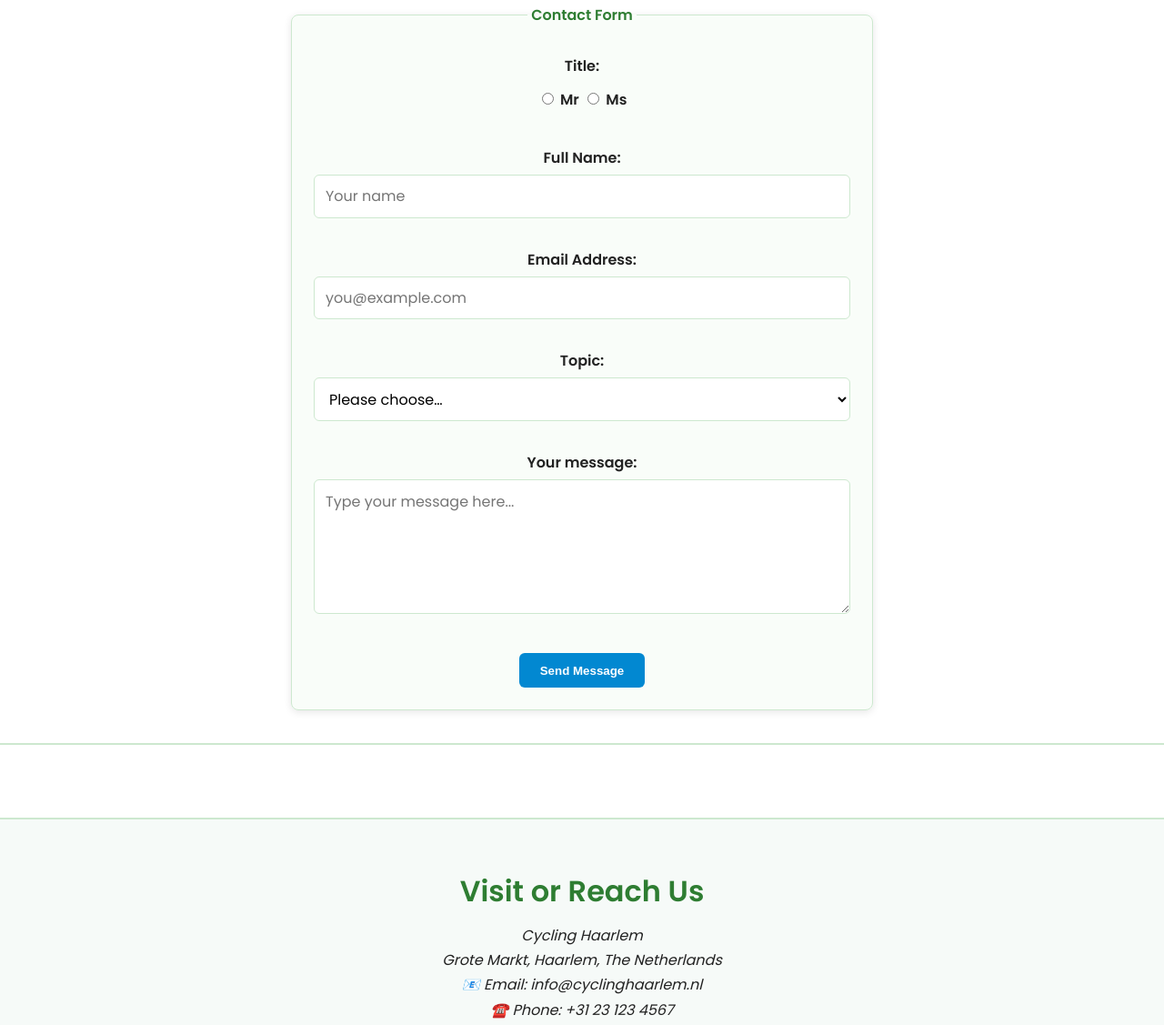
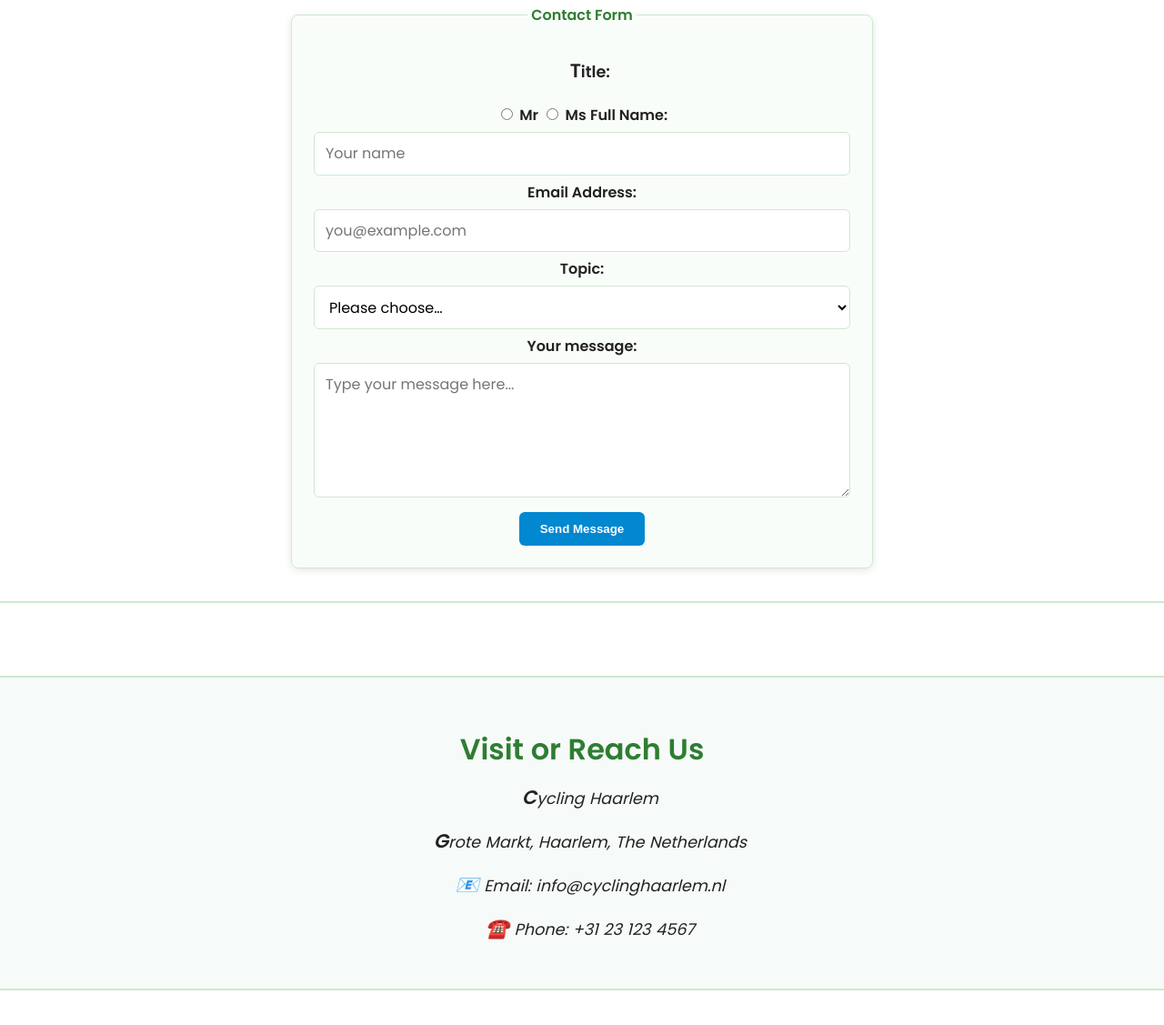
Before and after one commit to GeorgHenrich25/WebMarkup-Project, a plain HTML site: page contact.html in a window 1280 px wide. Shown: the part 887-2014 px from the top of the page at 91% size. Drawn offline with Linux system fonts and the light colour scheme.

Commit message:
Update 1.3

```diff
--- a/contact.html
+++ b/contact.html
@@ -13,12 +13,12 @@
 
 <body>
 
-
   <header>
     <a href="index.html">
-      <img src="img/logo.png" alt="Cycling Haarlem logo" class="logo">
+      <img src="img/logo.png" alt="Cycling Haarlem logo" title="Cycling Haarlem" class="logo">
     </a>
     <h1>Contact</h1>
+
     <nav>
       <!-- Mobile toggle (CSS-only) -->
       <input type="checkbox" id="nav-toggle" aria-label="Open menu">
@@ -35,11 +35,9 @@
         <li><a href="contact.html" aria-current="page">Contact</a></li>
       </ul>
     </nav>
-
   </header>
 
   <main>
-
 
     <section class="hero">
       <figure>
@@ -51,60 +49,56 @@
       </figure>
     </section>
 
-
     <section class="feature">
       <form action="thankyou.html" method="get">
         <fieldset>
           <legend>Contact Form</legend>
 
           <!-- TITLE (Mr / Ms) -->
-          <label>Title:</label><br>
+          <p><strong>Title:</strong></p>
           <input type="radio" id="mr" name="title" value="mr" required>
           <label for="mr">Mr</label>
-
           <input type="radio" id="ms" name="title" value="ms" required>
-          <label for="ms">Ms</label><br><br>
+          <label for="ms">Ms</label>
 
           <!-- NAME -->
-          <label for="name">Full Name:</label><br>
-          <input type="text" id="name" name="name" required placeholder="Your name"><br><br>
+          <label for="name">Full Name:</label>
+          <input type="text" id="name" name="name" required placeholder="Your name">
 
           <!-- EMAIL -->
-          <label for="email">Email Address:</label><br>
-          <input type="email" id="email" name="email" required placeholder="you@example.com"><br><br>
+          <label for="email">Email Address:</label>
+          <input type="email" id="email" name="email" required placeholder="you@example.com">
 
           <!-- TOPIC SELECT -->
-          <label for="topic">Topic:</label><br>
+          <label for="topic">Topic:</label>
           <select id="topic" name="topic" required>
             <option value="">Please choose…</option>
-            <option value="routes">Routes & Cycling Info</option>
-            <option value="events">Events & Activities</option>
+            <option value="routes">Routes &amp; Cycling Info</option>
+            <option value="events">Events &amp; Activities</option>
             <option value="support">Support Request</option>
             <option value="other">Other</option>
-          </select><br><br>
+          </select>
 
           <!-- MESSAGE -->
-          <label for="message">Your message:</label><br>
-          <textarea id="message" name="message" rows="5" required placeholder="Type your message here..."></textarea><br><br>
+          <label for="message">Your message:</label>
+          <textarea id="message" name="message" rows="5" required placeholder="Type your message here..."></textarea>
 
           <input type="submit" value="Send Message">
         </fieldset>
       </form>
     </section>
 
-
     <section class="feature">
       <h3>Visit or Reach Us</h3>
       <address>
-        Cycling Haarlem<br>
-        Grote Markt, Haarlem, The Netherlands<br>
-        📧 Email: info@cyclinghaarlem.nl<br>
-        ☎️ Phone: +31 23 123 4567<br>
+        <p>Cycling Haarlem</p>
+        <p>Grote Markt, Haarlem, The Netherlands</p>
+        <p>📧 Email: info@cyclinghaarlem.nl</p>
+        <p>☎️ Phone: +31 23 123 4567</p>
       </address>
     </section>
 
   </main>
-
 
   <footer>
     <p>&copy; 2025 <strong>Cycling Haarlem</strong> &reg; — Ride Safe &amp; <em>Enjoy!</em></p>
@@ -122,16 +116,15 @@
     </form>
   </footer>
 
-
   <aside id="cookies">
     <p>This site uses cookies to improve your experience.
       <button id="acceptCookies">OK</button>
     </p>
   </aside>
+
   <script>
     const cookieBanner = document.getElementById("cookies");
     const acceptBtn = document.getElementById("acceptCookies");
-
     acceptBtn.addEventListener("click", () => {
       cookieBanner.style.display = "none";
     });
```
Lines whose indentation alone changed are shown as unchanged.
